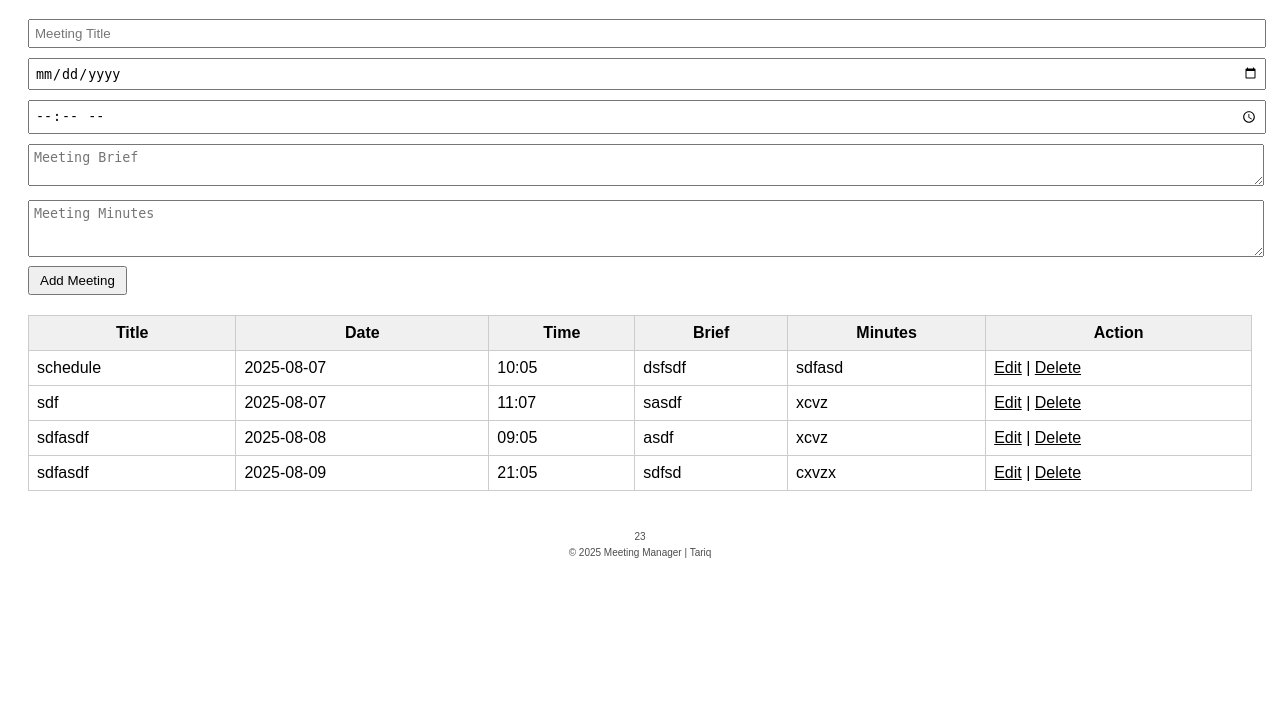
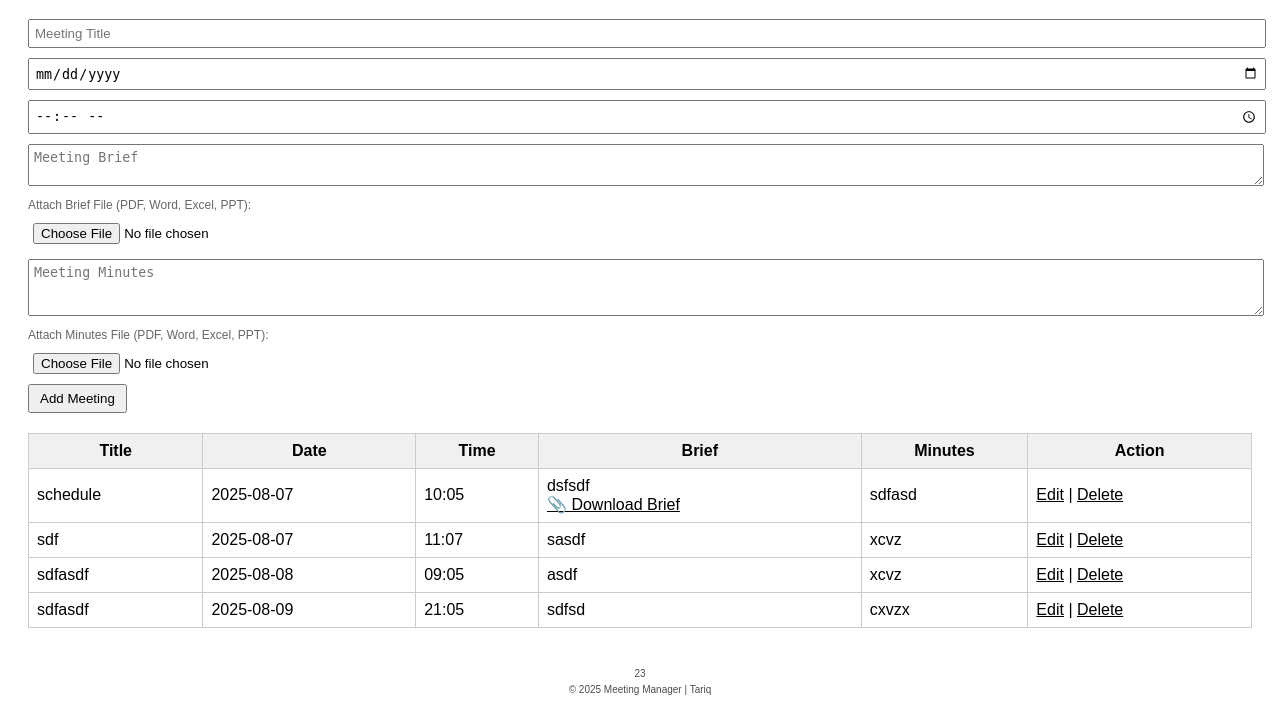
Before and after one commit to thisisonlyforspams/meeting, a Flask app: page / in a window 1280 px wide. Shown: the part 182-905 px from the top of the page. Before the commit the page ends 740 px from the top, so only its background shows below. Run offline with Flask 3, Linux system fonts and the light colour scheme; the visitor is signed in with stand-in values (Sample User, id 1).

Commit message:
Update index.html

```diff
--- a/templates/index.html
+++ b/templates/index.html
@@ -99,7 +99,10 @@
             color: inherit;
         }
 
-
+        .file-label {
+            font-size: 12px;
+            color: #666;
+        }
     </style>
     <script>
         function toggleTheme() {
@@ -131,12 +134,18 @@
     </p>
 
     <div class="form-section">
-        <form method="post" action="/add">
+        <form method="post" action="/add" enctype="multipart/form-data">
             <input type="text" name="title" placeholder="Meeting Title" required>
             <input type="date" name="date" required>
             <input type="time" name="time" required>
             <textarea name="brief" placeholder="Meeting Brief" rows="2"></textarea>
+            <label class="file-label">Attach Brief File (PDF, Word, Excel, PPT):</label>
+            <input type="file" name="brief_file" accept=".pdf,.doc,.docx,.xls,.xlsx,.ppt,.pptx">
+
             <textarea name="minutes" placeholder="Meeting Minutes" rows="3"></textarea>
+            <label class="file-label">Attach Minutes File (PDF, Word, Excel, PPT):</label>
+            <input type="file" name="minutes_file" accept=".pdf,.doc,.docx,.xls,.xlsx,.ppt,.pptx">
+
             <button type="submit">Add Meeting</button>
         </form>
     </div>
@@ -155,8 +164,18 @@
             <td>{{ m.title }}</td>
             <td>{{ m.date }}</td>
             <td>{{ m.time }}</td>
-            <td>{{ m.brief }}</td>
-            <td>{{ m.minutes }}</td>
+            <td>
+                {{ m.brief }}
+                {% if m.brief_file %}
+                    <br><a href="{{ m.brief_file.url }}" target="_blank" download>📎 Download Brief</a>
+                {% endif %}
+            </td>
+            <td>
+                {{ m.minutes }}
+                {% if m.minutes_file %}
+                    <br><a href="{{ m.minutes_file.url }}" target="_blank" download>📎 Download Minutes</a>
+                {% endif %}
+            </td>
             <td>
                 <a href="/edit/{{ m.id }}">Edit</a> |
                 <a href="/delete/{{ m.id }}" onclick="return confirm('Delete this meeting?')">Delete</a>
@@ -169,7 +188,5 @@
         <div style="margin-bottom: 5px;"> {{ hits }}</div>
         © 2025 Meeting Manager | Tariq
     </footer>
-
-
 </body>
 </html>
```
